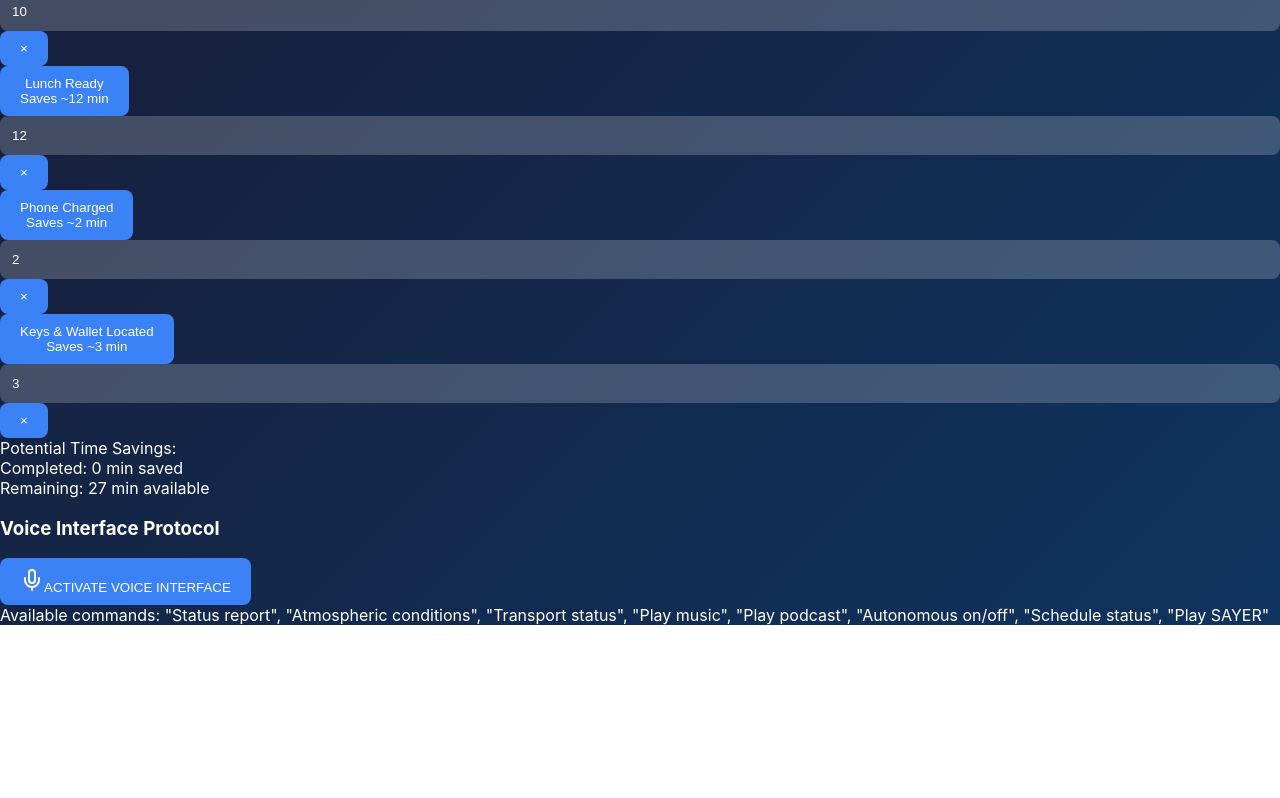
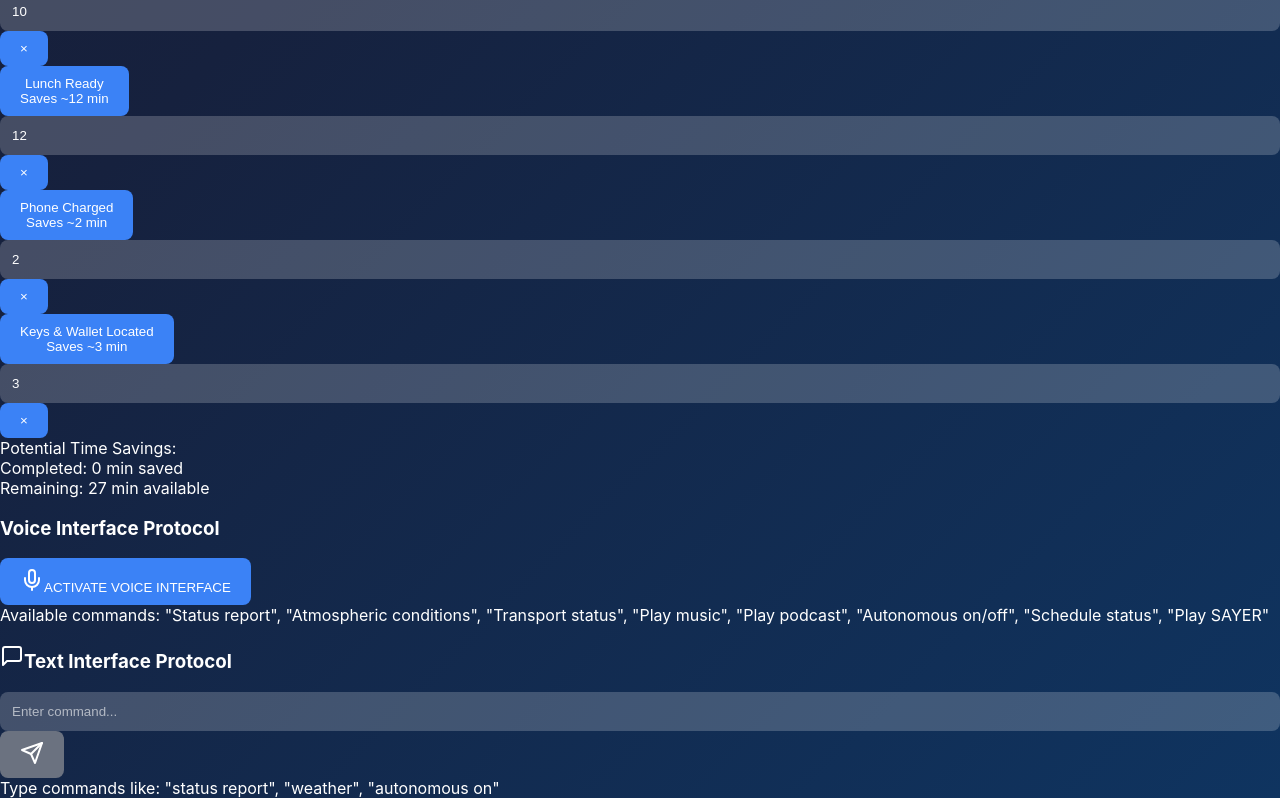
Before and after one commit to Tiger74215/morning-control-protocol, a Next.js app: page / in a window 1280 px wide. Shown: the part 1550-2348 px from the top of the page. Before the commit the page ends 2175 px from the top, so only its background shows below. Built offline with nearby package versions, Linux system fonts and the light colour scheme.

Commit message:
Update MorningAgent.js

```diff
--- a/components/MorningAgent.js
+++ b/components/MorningAgent.js
@@ -1,5 +1,5 @@
 import React, { useState, useEffect } from 'react';
-import { Mic, MicOff, Clock, Train, Sun, AlertTriangle, CheckCircle, Play, Pause, SkipForward, SkipBack, Volume2, Headphones, Bell, BellOff, Brain, Calendar, Navigation } from 'lucide-react';
+import { Mic, MicOff, Clock, Train, Sun, AlertTriangle, CheckCircle, Play, Pause, SkipForward, SkipBack, Volume2, Headphones, Bell, BellOff, Brain, Calendar, Navigation, Send, MessageSquare } from 'lucide-react';
 
 const MorningAgent = () => {
   const [currentTime, setCurrentTime] = useState(new Date());
@@ -39,6 +39,8 @@ const MorningAgent = () => {
   ]);
   const [notifications, setNotifications] = useState([]);
   const [proactiveUpdates, setProactiveUpdates] = useState(true);
+  const [textInput, setTextInput] = useState('');
+  const [chatHistory, setChatHistory] = useState([]);
 
   // Background options
   const backgrounds = {
@@ -336,6 +338,66 @@ const MorningAgent = () => {
     };
 
     setNotifications(prev => [notification, ...prev.slice(0, 9)]); // Keep last 10
+  };
+
+  const handleTextCommand = (command) => {
+    // Add user input to chat history
+    const userMessage = {
+      id: Date.now(),
+      type: 'user',
+      text: command,
+      timestamp: new Date().toLocaleTimeString()
+    };
+
+    setChatHistory(prev => [userMessage, ...prev]);
+
+    // Process the command
+    handleVoiceCommand(command.toLowerCase());
+
+    // Add AI response to chat history
+    setTimeout(() => {
+      const aiResponse = {
+        id: Date.now() + 1,
+        type: 'ai',
+        text: getTextResponse(command.toLowerCase()),
+        timestamp: new Date().toLocaleTimeString()
+      };
+      setChatHistory(prev => [aiResponse, ...prev]);
+    }, 500);
+
+    // Clear input
+    setTextInput('');
+  };
+
+  const getTextResponse = (command) => {
+    if (command.includes('status') || command.includes('time')) {
+      if (scenario) {
+        return sayerResponses.status(scenario.timeLeft, scenario.status);
+      }
+      return "Status monitoring requires active morning protocol, Resident.";
+    } else if (command.includes('weather')) {
+      if (realWeatherData) {
+        return sayerResponses.weather(realWeatherData.temp, realWeatherData.condition, realWeatherData.recommendation);
+      } else {
+        return sayerResponses.weather(currentWeather.temp, currentWeather.condition, currentWeather.recommendation);
+      }
+    } else if (command.includes('train')) {
+      if (realTrainData) {
+        return sayerResponses.train(realTrainData.onTime, realTrainData.delay);
+      } else {
+        return sayerResponses.train(currentTrainStatus.onTime, currentTrainStatus.delay);
+      }
+    } else if (command.includes('autonomous on')) {
+      return sayerResponses.autonomousOn();
+    } else if (command.includes('autonomous off')) {
+      return sayerResponses.autonomousOff();
+    } else if (command.includes('schedule status')) {
+      const pending = daySchedule.filter(task => task.status === 'pending').length;
+      const completed = daySchedule.filter(task => task.status === 'completed').length;
+      return `Schedule analysis: ${completed} tasks completed, ${pending} tasks remaining. Your compliance rate is being... evaluated.`;
+    } else {
+      return sayerResponses.error;
+    }
   };
 
   // API Integration Functions
@@ -1239,6 +1301,58 @@ const MorningAgent = () => {
           </div>
         </div>
 
+        {/* Text Interface */}
+        <div className="bg-black bg-opacity-30 backdrop-blur-sm rounded-lg p-4 mb-4">
+          <h3 className="font-semibold mb-3 flex items-center">
+            <MessageSquare className="w-5 h-5 mr-2" />
+            Text Interface Protocol
+          </h3>
+
+          {/* Chat History */}
+          {chatHistory.length > 0 && (
+            <div className="mb-3 h-32 overflow-y-auto space-y-2">
+              {chatHistory.slice(0, 6).reverse().map((message) => (
+                <div key={message.id} className={`p-2 rounded text-sm ${
+                  message.type === 'user'
+                    ? 'bg-blue-900 bg-opacity-50 ml-4'
+                    : 'bg-gray-900 bg-opacity-50 mr-4'
+                }`}>
+                  <div className="flex justify-between items-start">
+                    <span className="text-xs text-gray-400">
+                      {message.type === 'user' ? 'RESIDENT' : 'MORNING CONTROL'}
+                    </span>
+                    <span className="text-xs text-gray-500">{message.timestamp}</span>
+                  </div>
+                  <div className="mt-1">{message.text}</div>
+                </div>
+              ))}
+            </div>
+          )}
+
+          {/* Text Input */}
+          <div className="flex gap-2">
+            <input
+              type="text"
+              value={textInput}
+              onChange={(e) => setTextInput(e.target.value)}
+              onKeyPress={(e) => e.key === 'Enter' && textInput.trim() && handleTextCommand(textInput)}
+              placeholder="Enter command..."
+              className="flex-1 p-3 rounded bg-white bg-opacity-20 text-white placeholder-gray-400 text-sm"
+            />
+            <button
+              onClick={() => textInput.trim() && handleTextCommand(textInput)}
+              disabled={!textInput.trim()}
+              className="p-3 bg-blue-600 hover:bg-blue-700 disabled:bg-gray-600 rounded transition-colors"
+            >
+              <Send className="w-4 h-4" />
+            </button>
+          </div>
+
+          <div className="mt-2 text-xs text-gray-300">
+            Type commands like: "status report", "weather", "autonomous on"
+          </div>
+        </div>
+
         {/* Emergency Protocol Alert */}
         {scenario && scenario.status === 'emergency' && (
           <div className="bg-red-900 border border-red-500 rounded-lg p-4">
```
